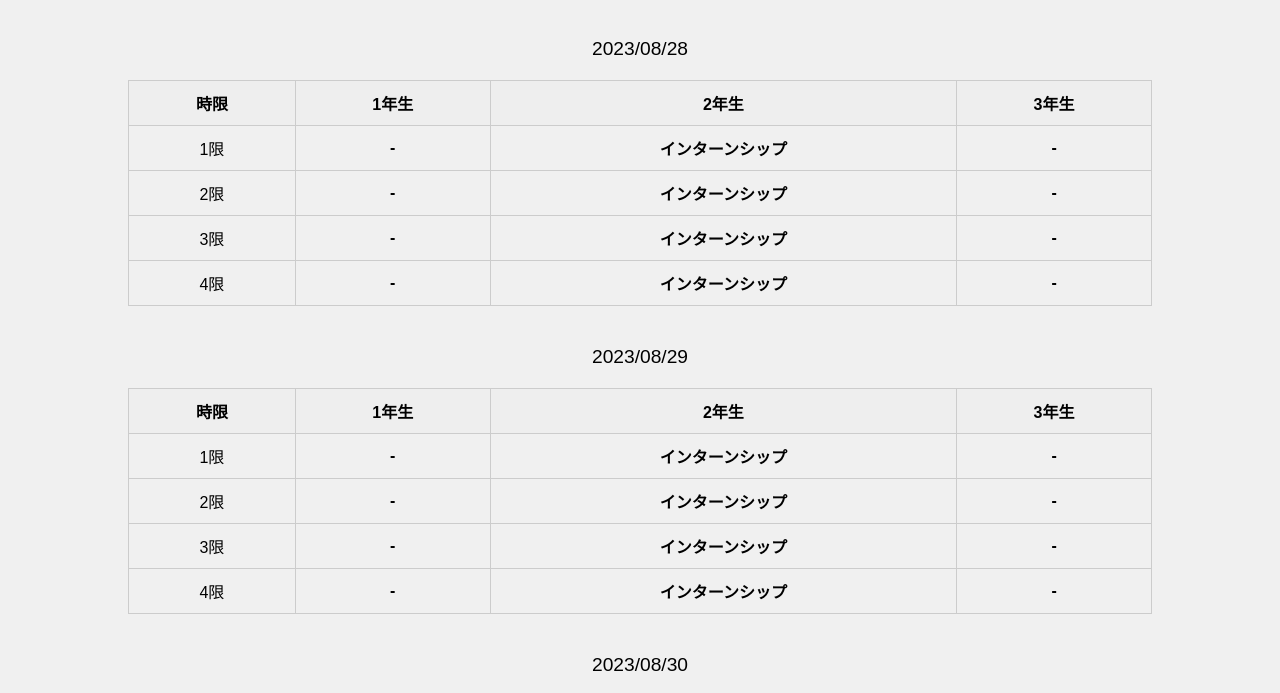
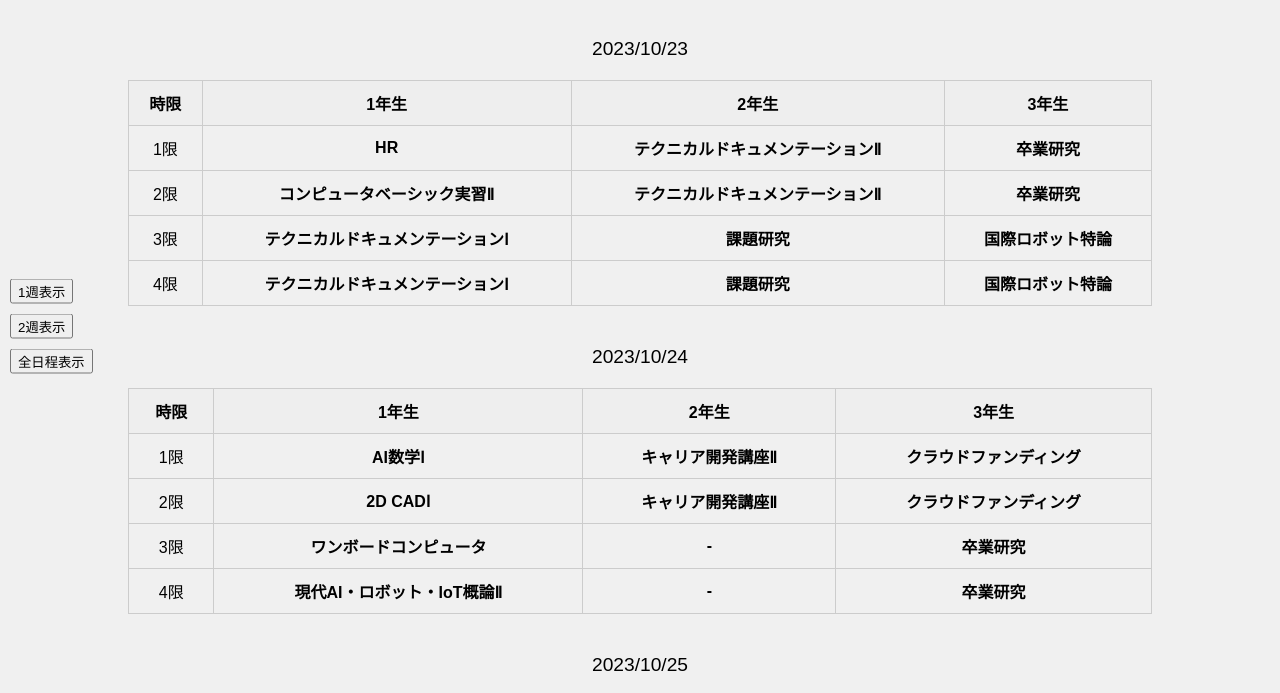
Before and after one commit to team-osaka-hightech/CampusLifeInfo, a plain HTML site: page index.html in a window 1280 px wide. Shown: the part 69-762 px from the top of the page. Drawn offline with Linux system fonts and the light colour scheme.

Commit message:
Add 1week,2week display mode.

```diff
--- a/index.html
+++ b/index.html
@@ -8,10 +8,13 @@
   <link rel="stylesheet" href="styles.css">
 </head>
 <body>
+  <div id="controls">
+    <button onclick="setDisplayMode('1week')">1週表示</button>
+    <button onclick="setDisplayMode('2week')">2週表示</button>
+    <button onclick="setDisplayMode('all')">全日程表示</button>
+  </div>
   <h1>時間割表</h1>
-  <div id="timetable-container">
-    <!-- 時間割表はここに挿入されます -->
-  </div>
+  <div id="timetable-container"></div>
   <script src="script.js"></script>
 </body>
 </html>
--- a/script.js
+++ b/script.js
@@ -1,3 +1,5 @@
+let displayMode = '1week';
+
 async function loadTimetable() {
   try {
     const response = await fetch('https://raw.githubusercontent.com/team-osaka-hightech/CampusLifeInfo/main/2023s_timetable.json');
@@ -51,6 +53,50 @@ async function loadTimetable() {
   } catch (error) {
     console.error('Error loading timetable:', error);
   }
+
+  setDisplayMode(displayMode);  // 初期表示設定
+}
+
+function setDisplayMode(mode) {
+  displayMode = mode;
+  const container = document.getElementById('timetable-container');
+  const tables = container.querySelectorAll('table');
+  const today = new Date();
+  const startOfWeek = today.getDate() - today.getDay() + (today.getDay() === 0 ? -6 : 1);
+  const endOfWeek = startOfWeek + 6;
+
+  tables.forEach(table => {
+    const dateHeader = table.previousSibling;
+    const dateMatch = dateHeader.textContent.match(/(\d{4})\/(\d{2})\/(\d{2})/);
+    const tableDate = new Date(dateMatch[1], dateMatch[2] - 1, dateMatch[3]);
+
+    switch (mode) {
+      case '1week':
+        if (tableDate >= new Date(today.getFullYear(), today.getMonth(), startOfWeek) &&
+            tableDate <= new Date(today.getFullYear(), today.getMonth(), endOfWeek)) {
+          table.style.display = '';
+          dateHeader.style.display = '';
+        } else {
+          table.style.display = 'none';
+          dateHeader.style.display = 'none';
+        }
+        break;
+      case '2week':
+        if (tableDate >= new Date(today.getFullYear(), today.getMonth(), startOfWeek) &&
+            tableDate <= new Date(today.getFullYear(), today.getMonth(), endOfWeek + 7)) {
+          table.style.display = '';
+          dateHeader.style.display = '';
+        } else {
+          table.style.display = 'none';
+          dateHeader.style.display = 'none';
+        }
+        break;
+      case 'all':
+        table.style.display = '';
+        dateHeader.style.display = '';
+        break;
+      }
+  });
 }
 
 loadTimetable();
--- a/styles.css
+++ b/styles.css
@@ -36,3 +36,15 @@ thead {
   font-size: 1.2em;
   margin-top: 20px;
 }
+
+#controls {
+  position: fixed;
+  left: 10px;
+  top: 50%;
+  transform: translateY(-50%);
+}
+
+button {
+  display: block;
+  margin-bottom: 10px;
+}
```
